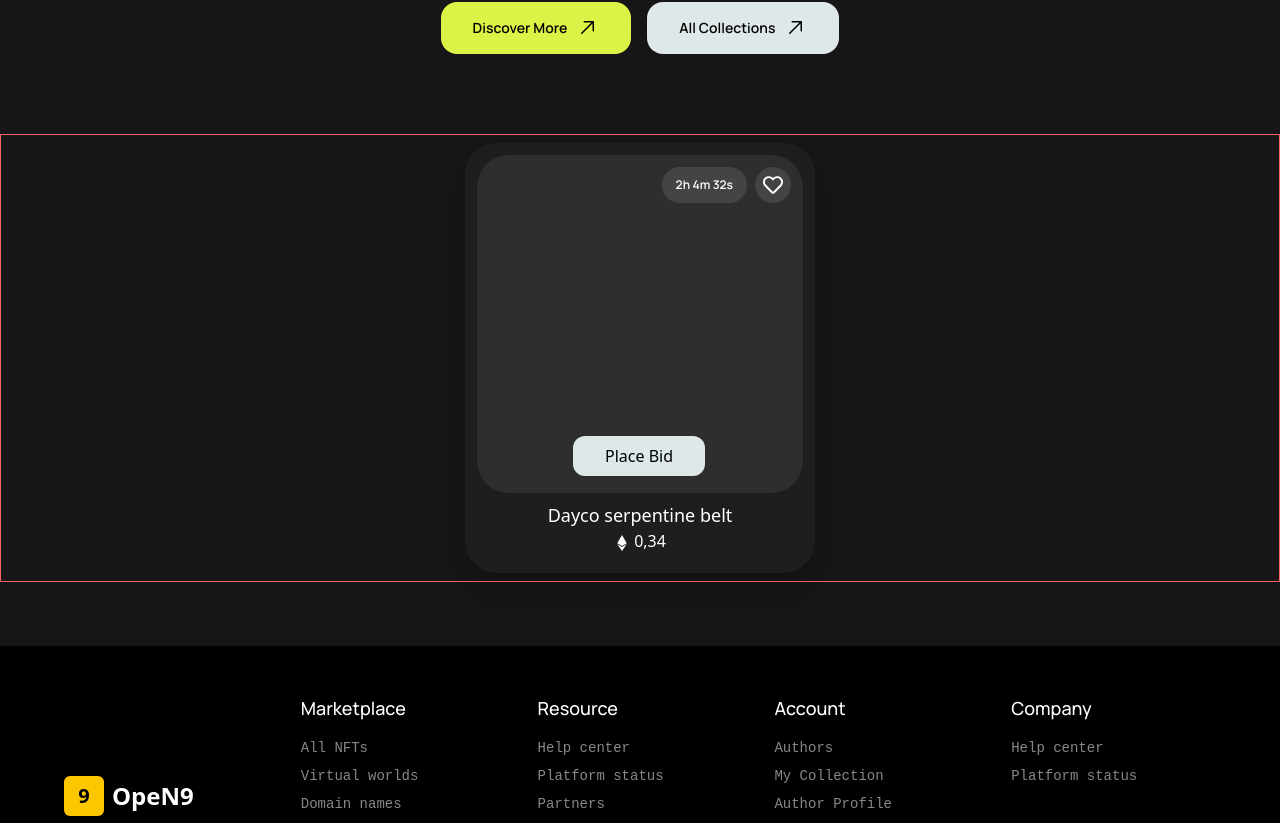
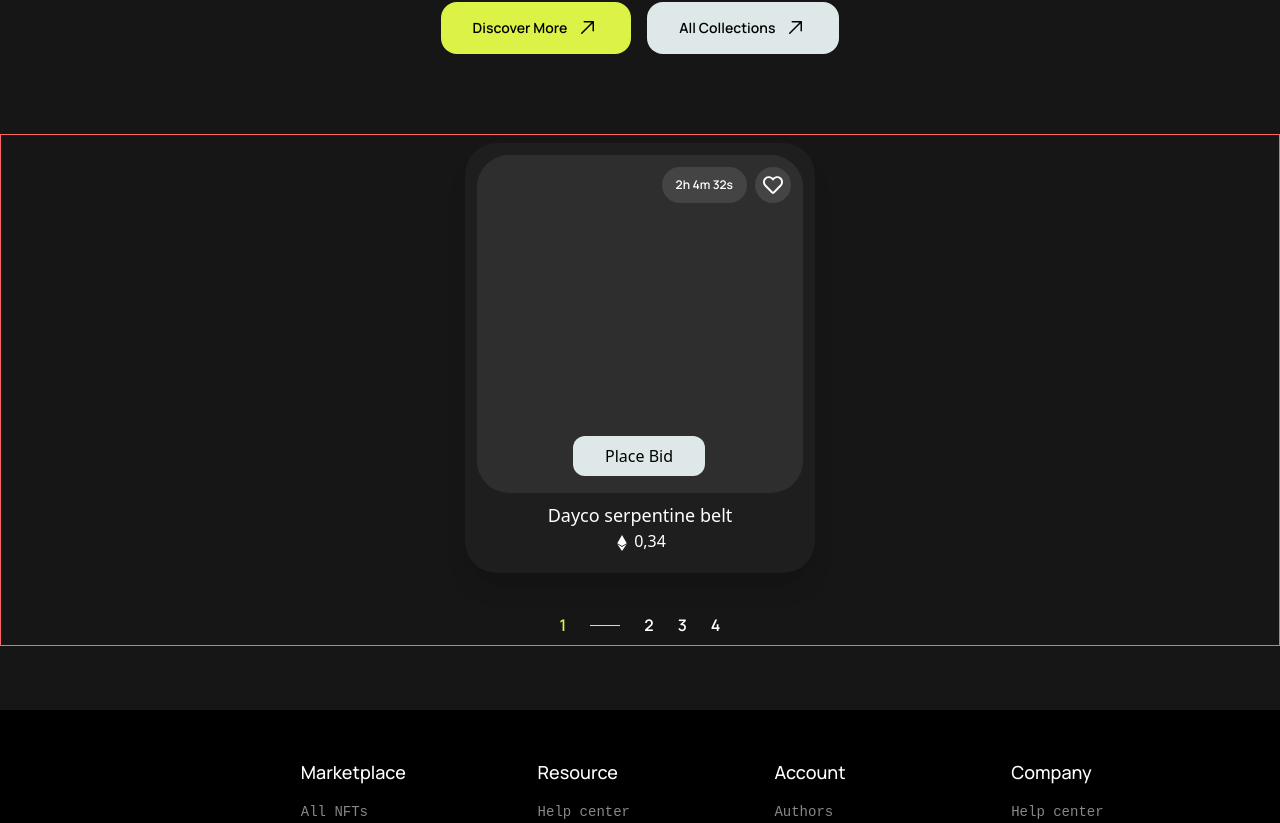
Before and after one commit to LocusNiger/prueba-tecnica-ids, a React (Vite) app: page /home in a window 1280 px wide. Shown: the part 331-1154 px from the top of the page. Built offline with nearby package versions, Linux system fonts and the light colour scheme; a web font is replaced by a local one.

Commit message:
Feat: Carrusel indicador

```diff
--- a/src/components/Carrusel.jsx
+++ b/src/components/Carrusel.jsx
@@ -2,8 +2,25 @@
 
 const Carrusel = () => {
   return (
-    <div className="w-full border border-red-400 flex mt-10 py-2">
+    /* Contenedor carrusel */
+    <div className="w-full border border-red-400 flex flex-col mt-10 py-2 gap-10">
       <ProductCard />
+      {/* Indicador */}
+      <div className="flex items-center justify-center gap-6">
+        <button className="cursor-pointer text-base font-semibold font-manrope text-[#DDF247]">
+          1
+        </button>
+        <div className="w-[30px] h-[1px] bg-[#DDF247]"></div>
+        <button className="cursor-pointer text-base font-semibold font-manrope text-[#FFFFFF]">
+          2
+        </button>
+        <button className="cursor-pointer text-base font-semibold font-manrope text-[#FFFFFF]">
+          3
+        </button>
+        <button className="cursor-pointer text-base font-semibold font-manrope text-[#FFFFFF]">
+          4
+        </button>
+      </div>
     </div>
   );
 };
```
